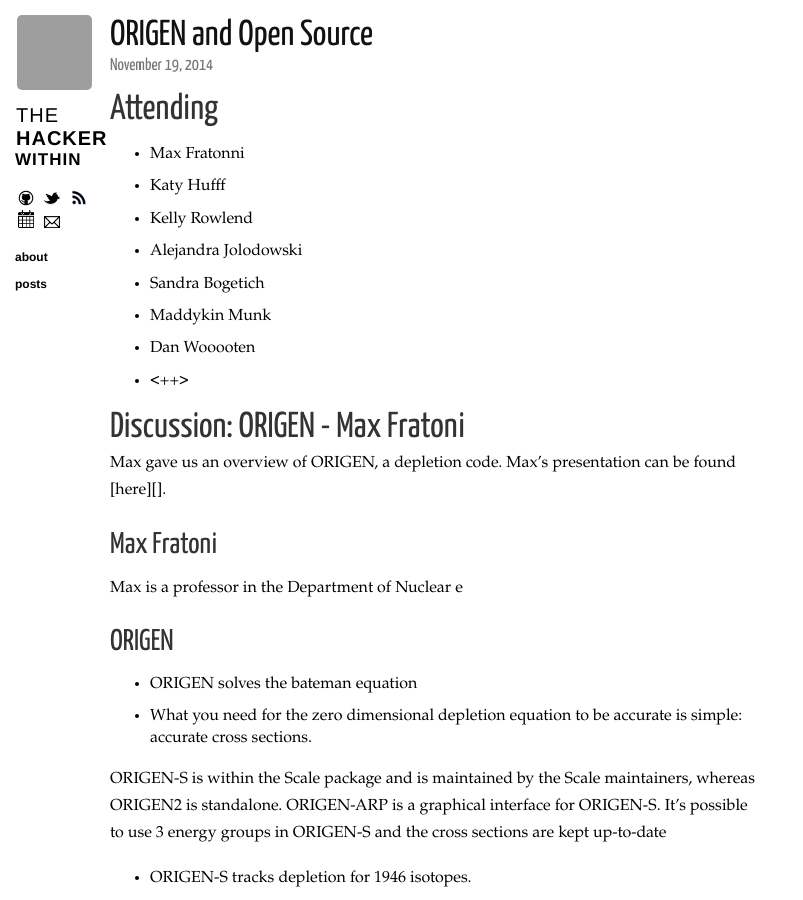
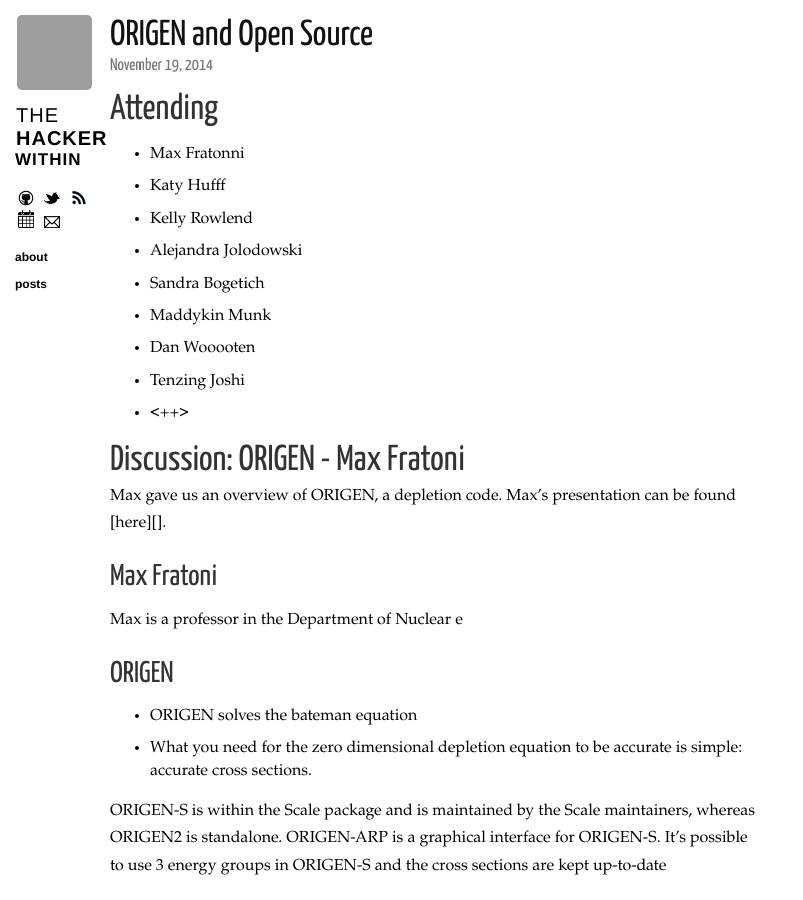
Before and after one commit to thehackerwithin/berkeley, a Jekyll site: the page built from _posts/2014-11-19-origen-and-open-source.markdown, in a window 1280 px wide and 900 px high. Shown: the whole window, without its empty margins (0-803 px from the left). Built offline with Jekyll 4.4.1, drawn with Linux system fonts in a browser that asks for light colours; nearby versions of some CDN libraries; Markdown is read by kramdown in place of the engine named in the settings; comment, search, counter and statistics services are not loaded; grey boxes are pictures that could not be loaded.

Commit message:
Added Tenzing to the name list

```diff
--- a/_posts/2014-11-19-origen-and-open-source.markdown
+++ b/_posts/2014-11-19-origen-and-open-source.markdown
@@ -16,6 +16,7 @@ tags: meeting
 - Sandra Bogetich
 - Maddykin Munk
 - Dan Wooooten
+- Tenzing Joshi
 - <++>
 
 # Discussion: ORIGEN - Max Fratoni
```
